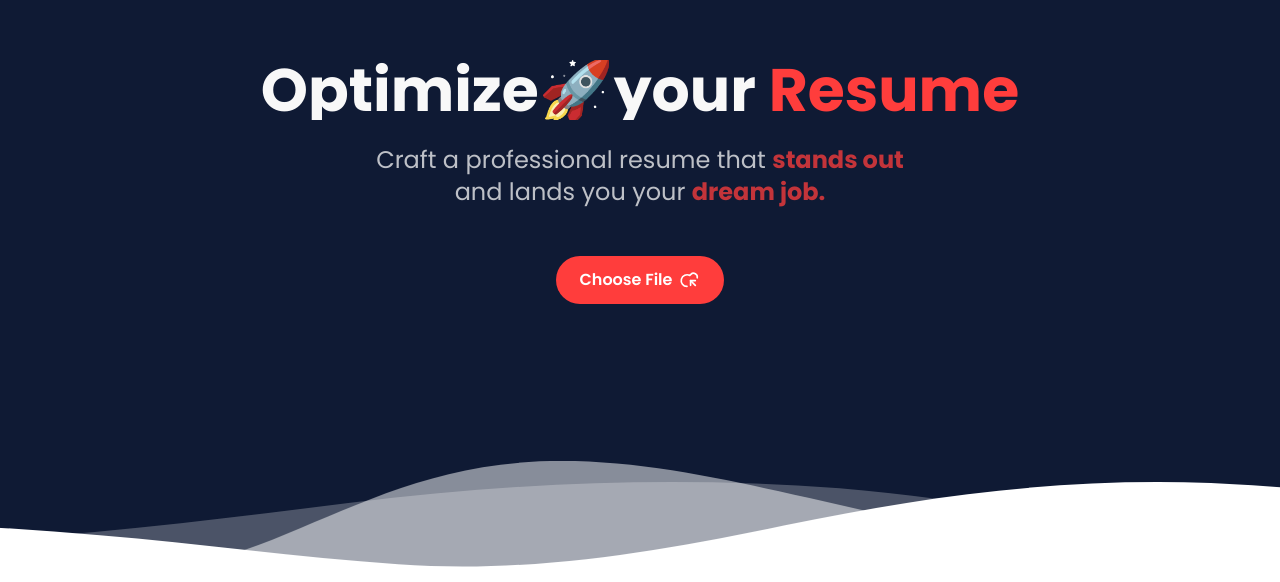
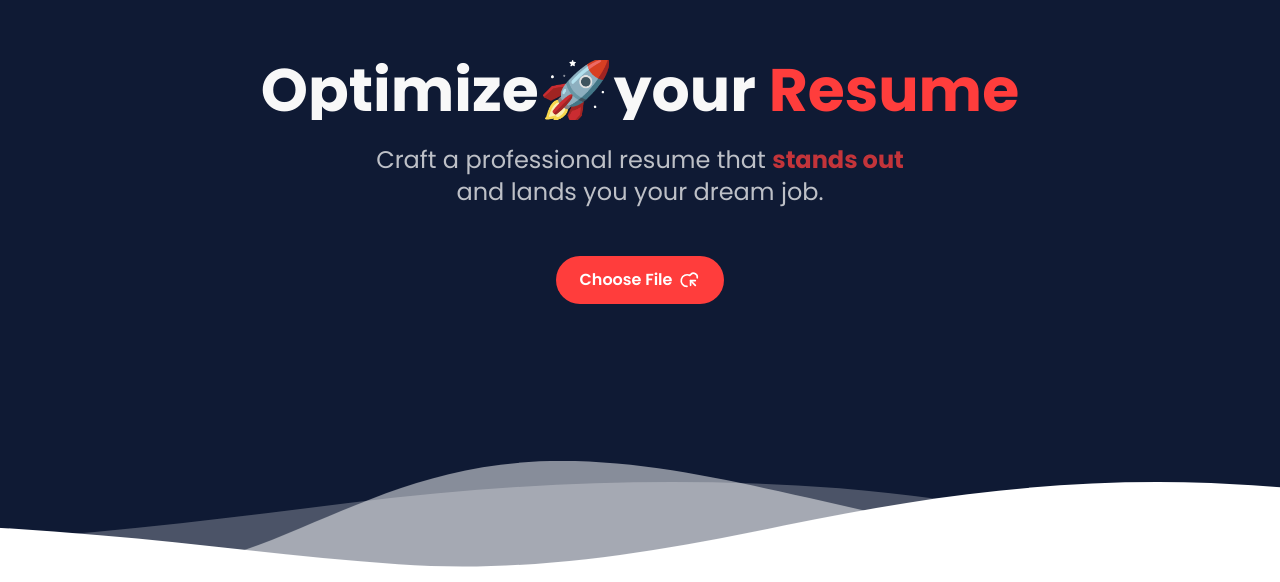
Before and after one commit to the-asad-iqbal/OptimalCV, a React (Vite) app in the folder client/: page / in a window 1280 px wide. Shown: the part 218-800 px from the top of the page. Built offline with nearby package versions, Linux system fonts and the light colour scheme.

Commit message:
[progress]: Making things done.

```diff
--- a/client/src/components/Hero.jsx
+++ b/client/src/components/Hero.jsx
@@ -110,7 +110,7 @@ const HeroSection = () => {
                </span>{" "}
                and lands you your{" "}
                <span>
-                  <span className="text-[#ff3d3c] font-bold opacity-100">dream job.</span>
+                 dream job.
                </span>
             </p>
             <div className="flex flex-col items-center justify-center gap-4">
```
